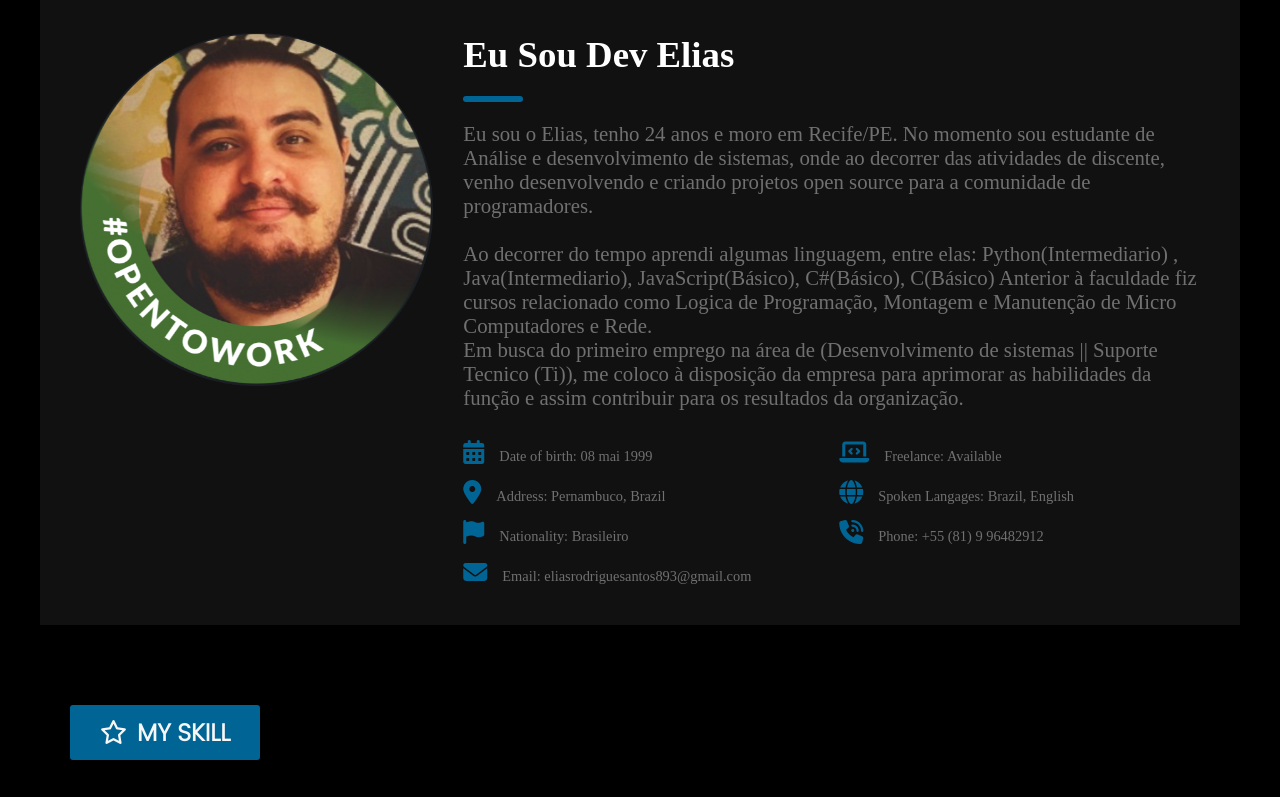
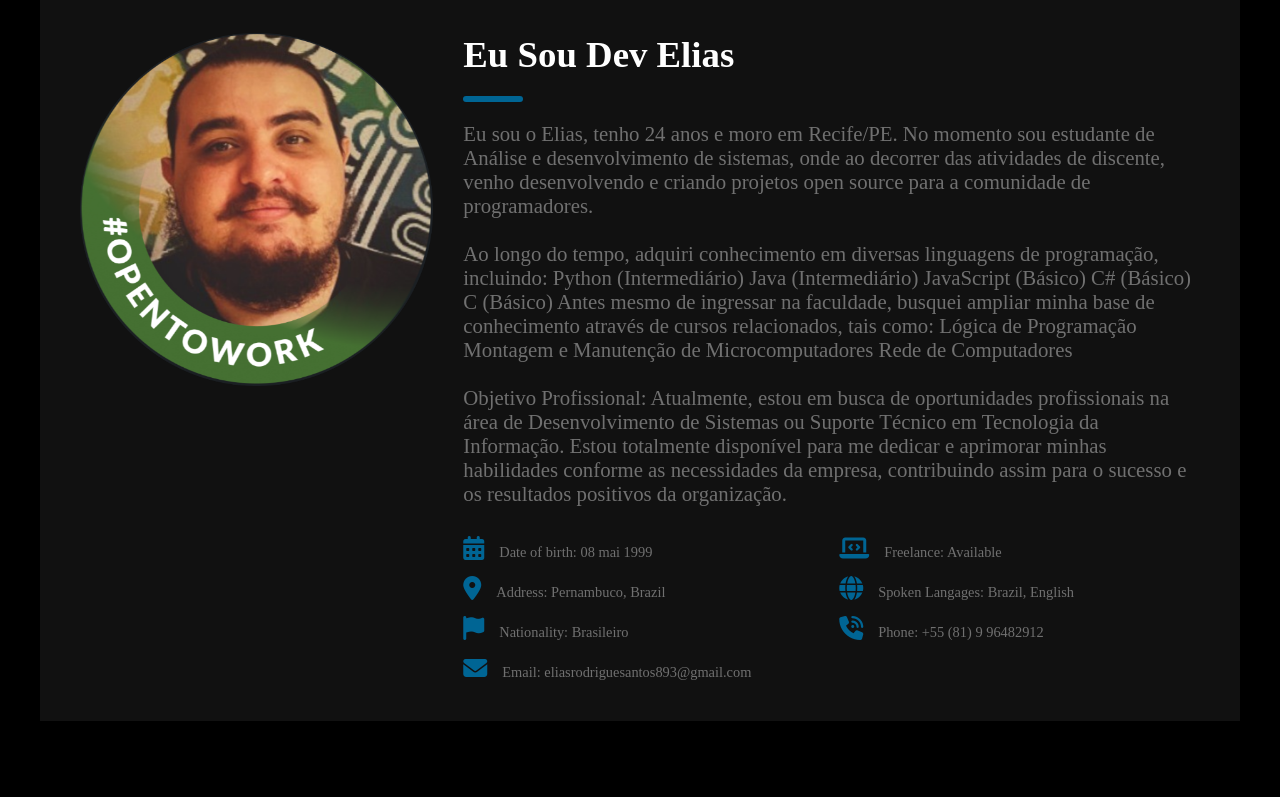
Before and after one commit to EliasPanda/portifolio, a plain HTML site: page index.html in a window 1280 px wide. Shown: the part 980-1777 px from the top of the page. Drawn offline with Linux system fonts and the light colour scheme.

Commit message:
Update index.html

```diff
--- a/index.html
+++ b/index.html
@@ -53,12 +53,26 @@
             <div class="sobre_conteudo">
                 <div class="sobre_texto">
                     <h1>Eu Sou Dev Elias</h1>
-                    <p>Eu sou o Elias, tenho 24 anos e moro em Recife/PE. No momento sou estudante de Análise e desenvolvimento de sistemas, onde ao decorrer das atividades de discente, venho desenvolvendo e criando projetos open source para a comunidade de programadores.
+                     <p>Eu sou o Elias, tenho 24 anos e moro em Recife/PE. No momento sou estudante de Análise e desenvolvimento de sistemas, onde ao decorrer das atividades de discente, venho desenvolvendo e criando projetos open source para a comunidade de programadores.
                         <br>
                         <br>
-                       Ao decorrer do tempo aprendi algumas linguagem, entre elas: Python(Intermediario) , Java(Intermediario), JavaScript(Básico), C#(Básico), C(Básico)
-                       Anterior à faculdade fiz cursos relacionado como Logica de Programação, Montagem e Manutenção de Micro Computadores e Rede.<br>
-                       Em busca do primeiro emprego na área de (Desenvolvimento de sistemas || Suporte Tecnico (Ti)), me coloco à disposição da empresa para aprimorar as habilidades da função e assim contribuir para os resultados da organização.
+                        Ao longo do tempo, adquiri conhecimento em diversas linguagens de programação, incluindo:
+
+                        Python (Intermediário)
+                        Java (Intermediário)
+                        JavaScript (Básico)
+                        C# (Básico)
+                        C (Básico)
+                        Antes mesmo de ingressar na faculdade, busquei ampliar minha base de conhecimento através de cursos relacionados, tais como:
+
+                        Lógica de Programação
+                        Montagem e Manutenção de Microcomputadores
+                        Rede de Computadores
+                        <br>
+                        <br>
+                        Objetivo Profissional:
+
+                        Atualmente, estou em busca de oportunidades profissionais na área de Desenvolvimento de Sistemas ou Suporte Técnico em Tecnologia da Informação. Estou totalmente disponível para me dedicar e aprimorar minhas habilidades conforme as necessidades da empresa, contribuindo assim para o sucesso e os resultados positivos da organização.
                     </p>
                 </div>
 
```
